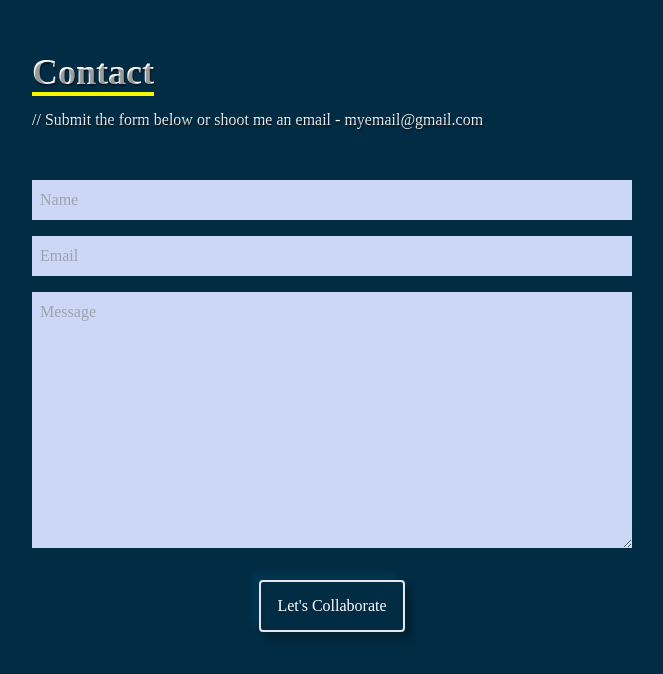
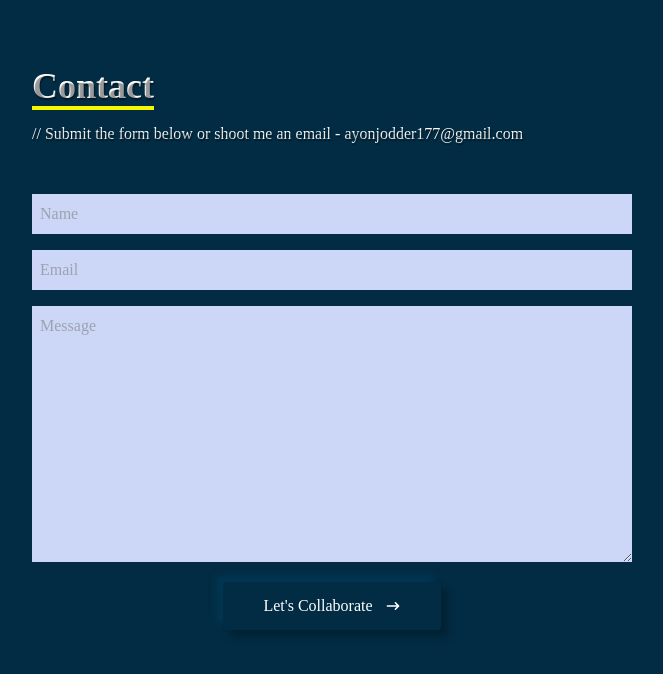
Before and after one commit to AyonJD/portfolio-ayon-jodder, a React (Create React App) app: page / in a window 1280 px wide. Shown: the part 3466-4140 px from the top of the page, without its empty margins (308-971 px from the left). Built offline with nearby package versions, Linux system fonts and the light colour scheme.

Commit message:
Contct done

```diff
--- a/src/components/Contact.jsx
+++ b/src/components/Contact.jsx
@@ -1,4 +1,5 @@
 import React from 'react'
+import { HiArrowNarrowRight } from 'react-icons/hi';
 
 const Contact = () => {
   return (
@@ -6,12 +7,25 @@ const Contact = () => {
         <form method='POST' action="https://getform.io/f/a699a1b2-f225-434e-b317-1fbbde8e006c" className='flex flex-col max-w-[600px] w-full'>
             <div className='pb-8'>
                 <p className='text-4xl font-bold inline border-b-4 border-[#F7F700] text-gray-300 my-name bg-white'>Contact</p>
-                <p className='text-gray-300 py-4 my-name bg-white'>// Submit the form below or shoot me an email - myemail@gmail.com</p>
+                <p className='text-gray-300 py-4 my-name bg-white'>// Submit the form below or shoot me an email - ayonjodder177@gmail.com</p>
             </div>
             <input className='bg-[#ccd6f6] p-2' type="text" placeholder='Name' name='name' />
             <input className='my-4 p-2 bg-[#ccd6f6]' type="email" placeholder='Email' name='email' />
             <textarea className='bg-[#ccd6f6] p-2' name="message" rows="10" placeholder='Message'></textarea>
-            <button id='cv-button' className='text-white border-2 hover:bg-[#F7F700] hover:border-[#F7F700] px-4 py-3 my-8 mx-auto flex items-center'>Let's Collaborate</button>
+        {/* <button id='cv-button' className='text-white px-4 py-3 my-8 mx-auto flex items-center'>Let's Collaborate
+        <span className='group-hover:rotate-90 duration-300'>
+              <HiArrowNarrowRight className='ml-3 ' />
+            </span>
+        </button> */}
+
+        <div>
+            <button id='cv-button' className='hover:text-white text-white group bg-[#011e2e] hover:bg-transparent mx-auto px-10 py-3 my-5 flex items-center'>
+            Let's Collaborate
+              <span className='group-hover:rotate-90 duration-300'>
+                <HiArrowNarrowRight className='ml-3 ' />
+              </span>
+            </button>
+          </div>
         </form>
     </div>
   )
```
